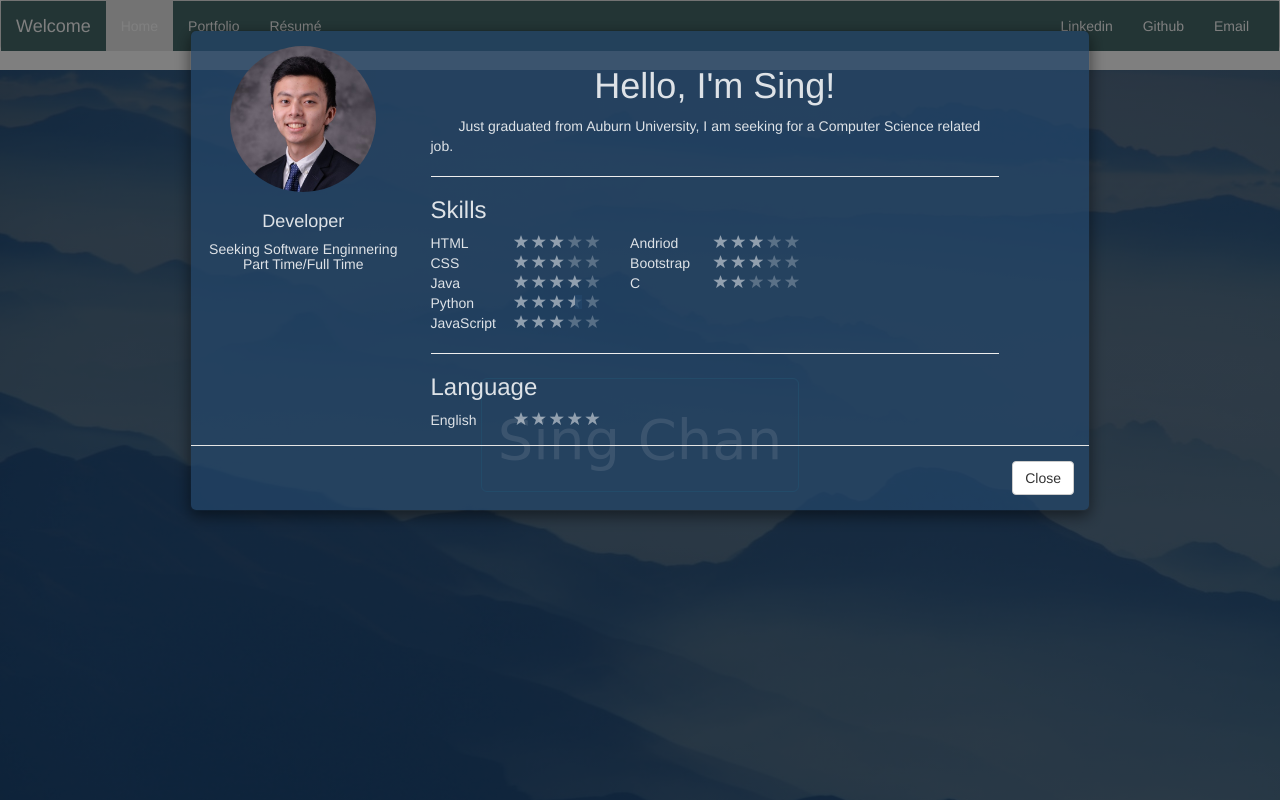
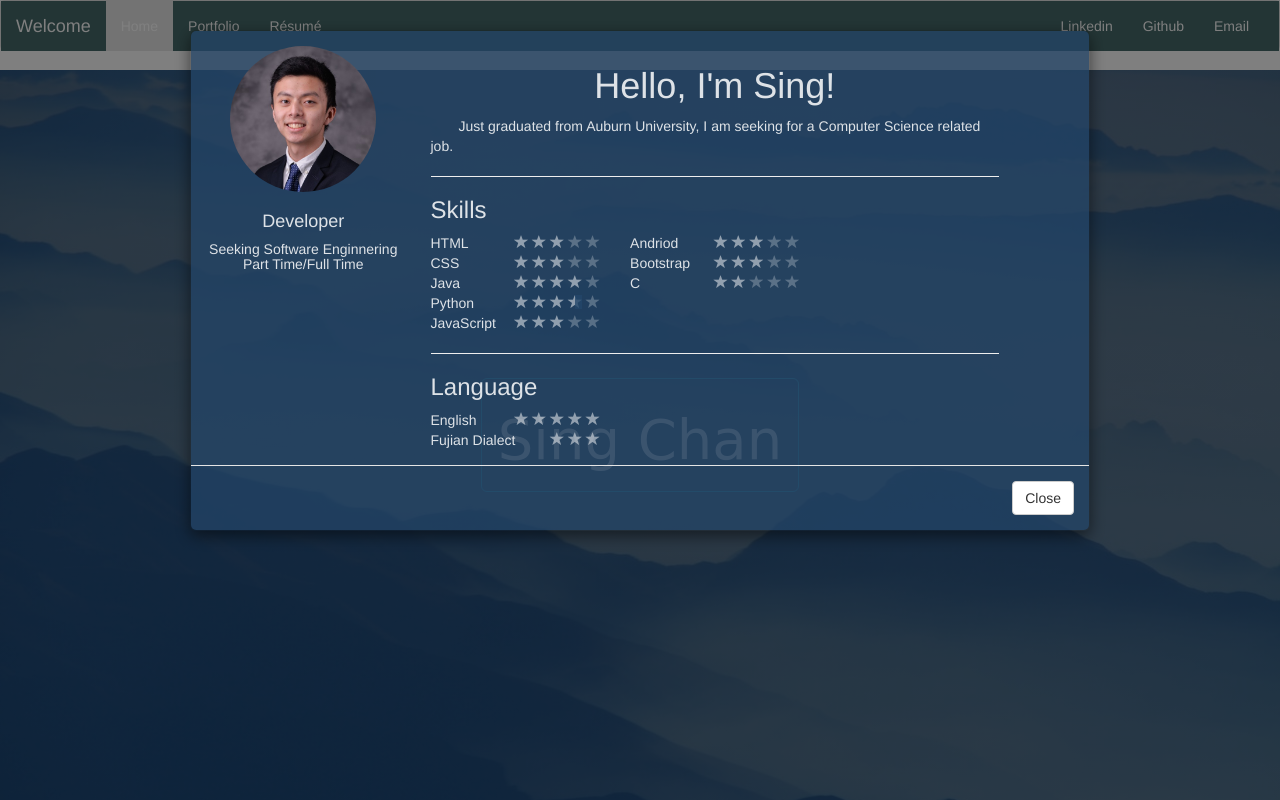
Before and after one commit to Sing-Chan/sing-chan.github.io, a plain HTML site: page index.html in a window 1280 px wide. Both pictures are taken after a click on the button "Sing Chan". Drawn offline with nearby package versions, Linux system fonts and the light colour scheme; a web font is replaced by a local one.

Commit message:
Update index.html

```diff
--- a/index.html
+++ b/index.html
@@ -212,6 +212,15 @@
                                                </span>
                                            </li>
 
+                                         <li>
+                                               <span class="ability-title">Fujian Dialect</span>
+                                               <span class="ability-score">
+                                                   <span class="glyphicon glyphicon-star filled"></span>
+                                                   <span class="glyphicon glyphicon-star filled"></span>
+                                                   <span class="glyphicon glyphicon-star three-qua"></span>
+                                               </span>
+                                           </li
+
                                         </ul>
                                    </div>
 
```
